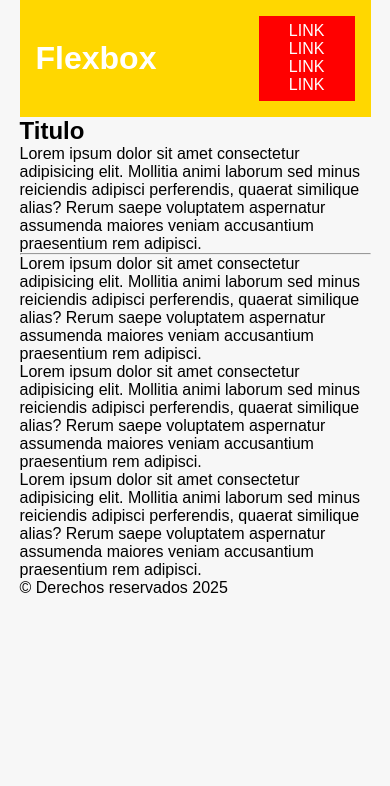
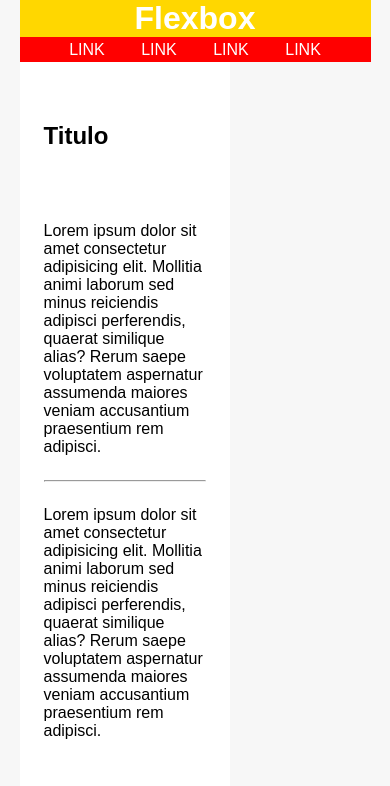
Before and after one commit to VHeredia001/Flexbox, a plain HTML site: page index.html in a window 390 px wide. Shown: the top 786 px of the page. Drawn offline with Linux system fonts and the light colour scheme.

Commit message:
segunda parte

```diff
--- a/estilos.css
+++ b/estilos.css
@@ -34,11 +34,11 @@ justify-content: space-between;
 
 header nav{
   background-color: red;
-  padding: 2%;
+  padding: 1%;
   text-align: center;
 
 
-  flex-basis: 30%;
+  flex-basis: 40%;
 }
 
 nav a{
@@ -51,3 +51,52 @@ nav a{
 nav a:hover{
  background-color: blueviolet;
 }
+
+section  {
+background-color: #ffffff;
+padding: 1.5em;
+flex-basis: 60%;
+}
+section p, section hr, section h2{
+  margin-bottom: 1.5em;
+}
+aside {
+  background-color: red;
+  flex: 1 1 40%;
+}
+
+aside p{
+  background-color: gold;
+  padding: 1.5em;
+  margin: 1em;
+}
+
+footer{
+  background-color: gold;
+  color: #ffffff;
+  flex: 1 1 100%;
+  padding: 1em;
+  text-transform: uppercase;
+  text-align: center;
+}
+
+@media (max-width: 760px){
+  .Container{
+    flex-flow: column;
+  }
+
+  header{
+    margin: 0;
+    padding: 0;
+
+    justify-content: center;
+  }
+
+  header nav{
+    flex-basis: 100%;
+  }
+  h2{
+    padding: 1.5em 0;
+  }
+
+}
```
